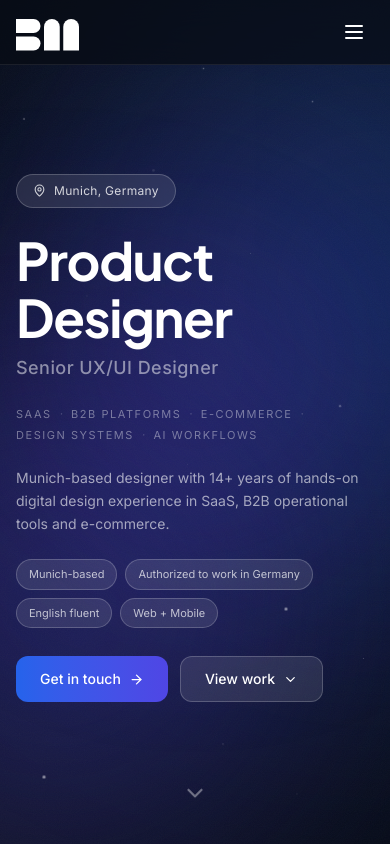
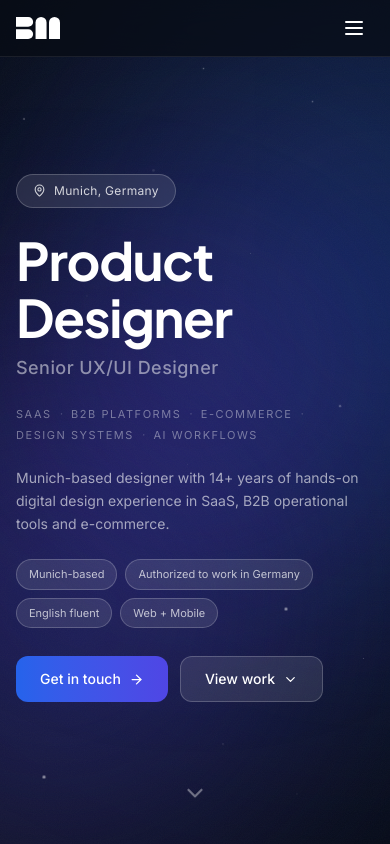
Before and after one commit to borismilosavac/Borismilosavac, a React (Vite) app: page / in a window 390 px wide. Shown: the top 844 px of the page. Built offline with nearby package versions, Linux system fonts and the light colour scheme.

Commit message:
Reduce mobile header and logo size

```diff
--- a/src/app/App.tsx
+++ b/src/app/App.tsx
@@ -119,17 +119,17 @@ export default function App() {
           transition: 'background-color 500ms ease, border-color 500ms ease',
         }}
       >
-          <div className="max-w-[1400px] mx-auto px-4 md:px-12 py-3 md:py-4 flex items-center justify-between">
+          <div className="max-w-[1400px] mx-auto px-4 md:px-12 py-2 md:py-4 flex items-center justify-between">
           <button
             onClick={() => scrollToSection('cover')}
             className="group flex items-center transition-all duration-500"
             aria-label="Back to top"
           >
-            {/* BM logomark — Frame10-1 geometry, 44% scale, navTheme-adaptive */}
+            {/* BM logomark — Frame10-1 geometry, responsive scale, navTheme-adaptive */}
             <div
-              className="relative flex-shrink-0 w-[52px] h-[26px] md:w-[63px] md:h-[32px] group-hover:scale-105 transition-transform duration-300"
+              className="relative flex-shrink-0 w-[44px] h-[22px] md:w-[63px] md:h-[32px] group-hover:scale-105 transition-transform duration-300"
             >
-              <div style={{ transform: 'scale(0.4375)', transformOrigin: 'top left', width: 144, height: 72 }}>
+              <div className="origin-top-left scale-[0.3056] md:scale-[0.4375]" style={{ width: 144, height: 72 }}>
                 <div className="relative w-full h-full">
                   {/* B — top bar */}
                   <div
```
